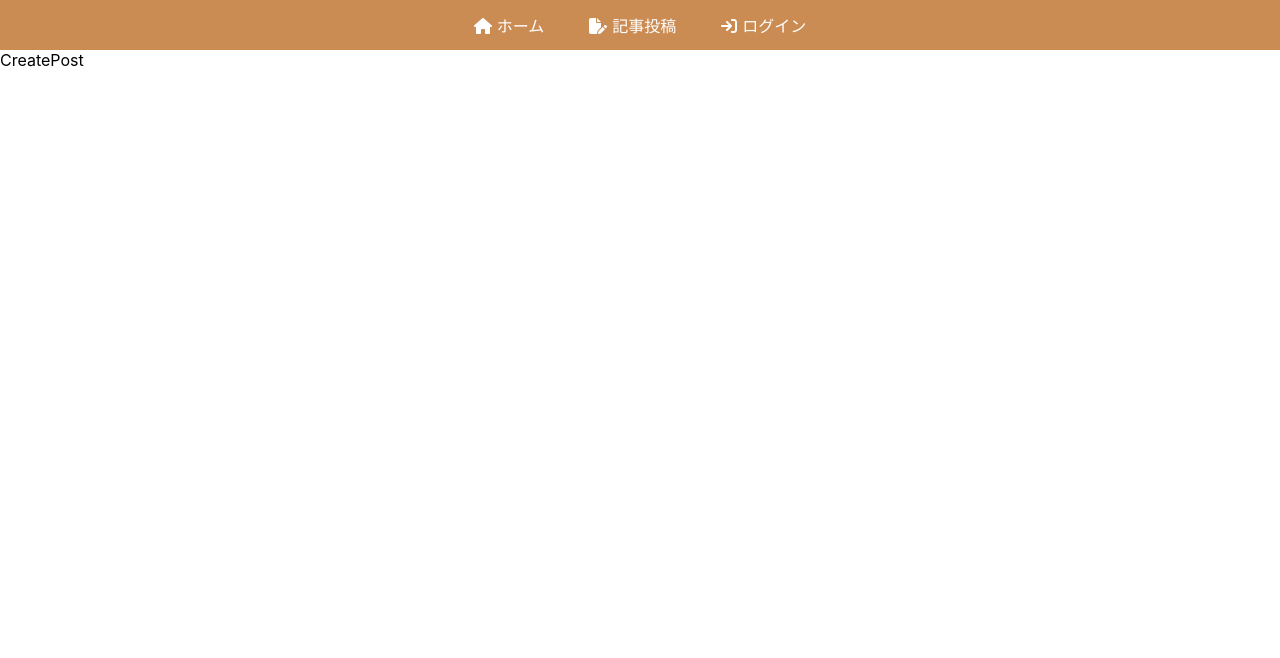
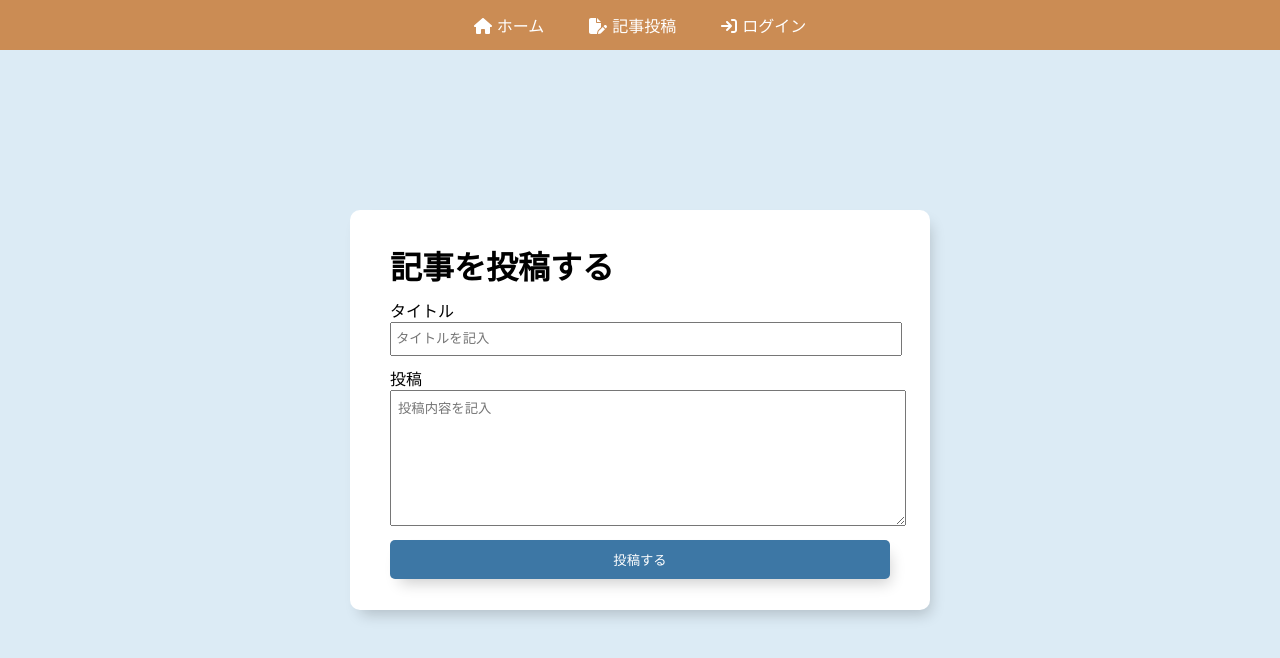
Before and after one commit to programmerkoji/blog-react-firebase, a React (Create React App) app: page /createpost in a window 1280 px wide. Shown: the top 658 px of the page. Built offline with nearby package versions, Linux system fonts and the light colour scheme.

Commit message:
createpostページの作成

```diff
--- /dev/null
+++ b/src/components/CreatePost.css
@@ -0,0 +1,49 @@
+.createPostPage {
+	display: flex;
+	align-items: center;
+	justify-content: center;
+	height: 90vh;
+}
+.PostContainer {
+	background: #fff;
+	border-radius: 10px;
+	display: flex;
+	flex-direction: column;
+	justify-content: center;
+	height: 400px;
+	width: 500px;
+	gap: 10px;
+	padding: 0 40px;
+	box-shadow: 5px 9px 15px -5px rgba(0, 0, 0, 0.2);
+}
+
+.PostContainer > h1 {
+	margin: 0;
+}
+
+.PostContainer input {
+	width: 100%;
+	height: 30px;
+	outline: none;
+	padding: 0 4px;
+}
+.PostContainer textarea {
+	width: 100%;
+	height: 120px;
+	outline: none;
+	padding: 7px;
+}
+.postButton {
+	padding: 10px 0;
+	background-color: #3d77a5;
+	border: none;
+	box-shadow: 5px 9px 15px -5px rgba(0, 0, 0, 0.2);
+	color: #fff;
+	border-radius: 5px;
+	cursor: pointer;
+	transition: all 0.3s;
+}
+.postButton:hover {
+	transform: translateY(5px);
+	box-shadow: none;
+}
--- a/src/components/CreatePost.js
+++ b/src/components/CreatePost.js
@@ -1,7 +1,55 @@
-import React from "react";
+import React, { useState } from "react";
+import { addDoc, collection } from "firebase/firestore";
+import { useNavigate } from "react-router-dom";
+
+import { auth, db } from "../firebase";
+
+import "./CreatePost.css";
 
 const CreatePost = () => {
-	return <div>CreatePost</div>;
+	const [title, setTitle] = useState();
+	const [postText, setPostText] = useState();
+
+	const navigate = useNavigate();
+
+	const createPost = async () => {
+		await addDoc(collection(db, "posts"), {
+			title: title,
+			postText: postText,
+			author: {
+				username: auth.currentUser.displayName,
+				id: auth.currentUser.uid,
+			},
+		});
+
+		navigate("/");
+	};
+
+	return (
+		<div className="createPostPage">
+			<div className="PostContainer">
+				<h1>記事を投稿する</h1>
+				<div className="inputPost">
+					<div>タイトル</div>
+					<input
+						type="text"
+						placeholder="タイトルを記入"
+						onChange={(e) => setTitle(e.target.value)}
+					/>
+				</div>
+				<div className="inputPost">
+					<div>投稿</div>
+					<textarea
+						placeholder="投稿内容を記入"
+						onChange={(e) => setPostText(e.target.value)}
+					></textarea>
+				</div>
+				<button className="postButton" onClick={createPost}>
+					投稿する
+				</button>
+			</div>
+		</div>
+	);
 };
 
 export default CreatePost;
--- a/src/index.css
+++ b/src/index.css
@@ -1,13 +1,14 @@
 body {
-  margin: 0;
-  font-family: -apple-system, BlinkMacSystemFont, 'Segoe UI', 'Roboto', 'Oxygen',
-    'Ubuntu', 'Cantarell', 'Fira Sans', 'Droid Sans', 'Helvetica Neue',
-    sans-serif;
-  -webkit-font-smoothing: antialiased;
-  -moz-osx-font-smoothing: grayscale;
+	background: #dcebf5;
+	margin: 0;
+	font-family: -apple-system, BlinkMacSystemFont, "Segoe UI", "Roboto", "Oxygen",
+		"Ubuntu", "Cantarell", "Fira Sans", "Droid Sans", "Helvetica Neue",
+		sans-serif;
+	-webkit-font-smoothing: antialiased;
+	-moz-osx-font-smoothing: grayscale;
 }
 
 code {
-  font-family: source-code-pro, Menlo, Monaco, Consolas, 'Courier New',
-    monospace;
+	font-family: source-code-pro, Menlo, Monaco, Consolas, "Courier New",
+		monospace;
 }
```
